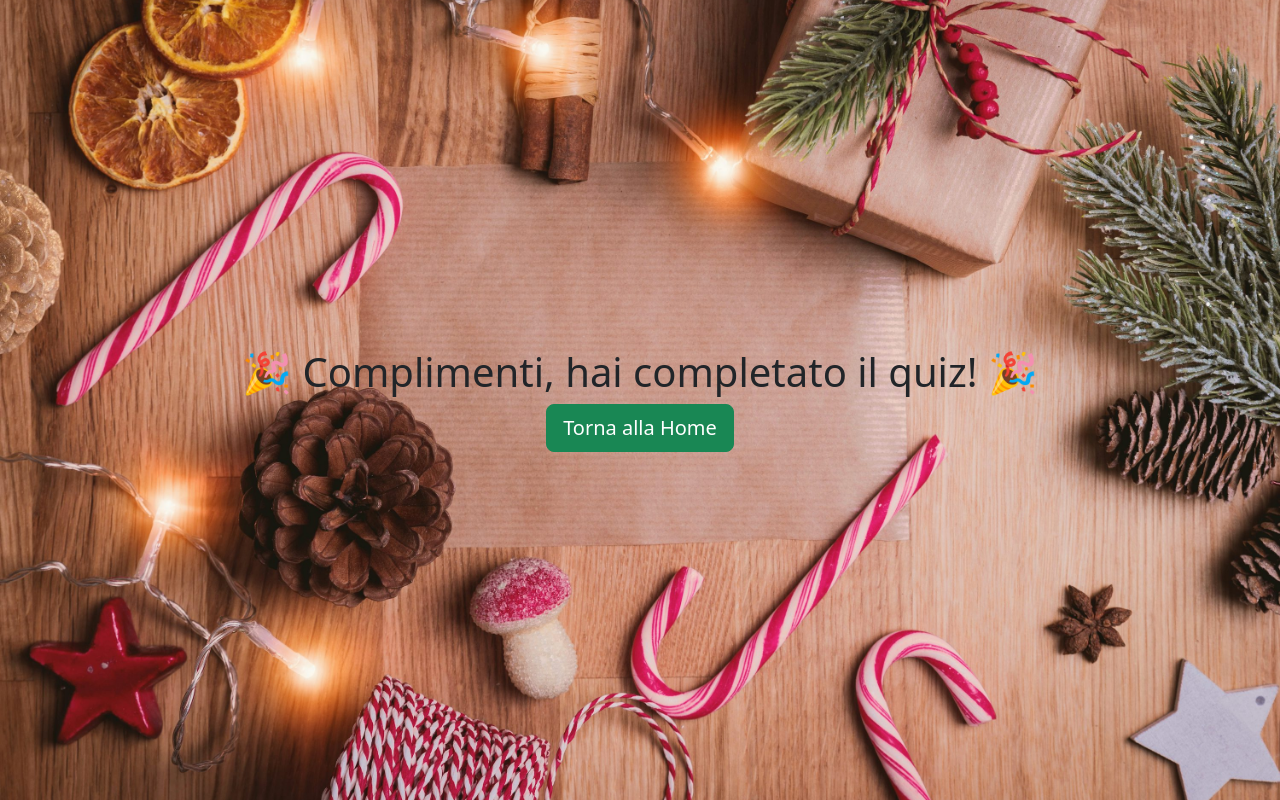
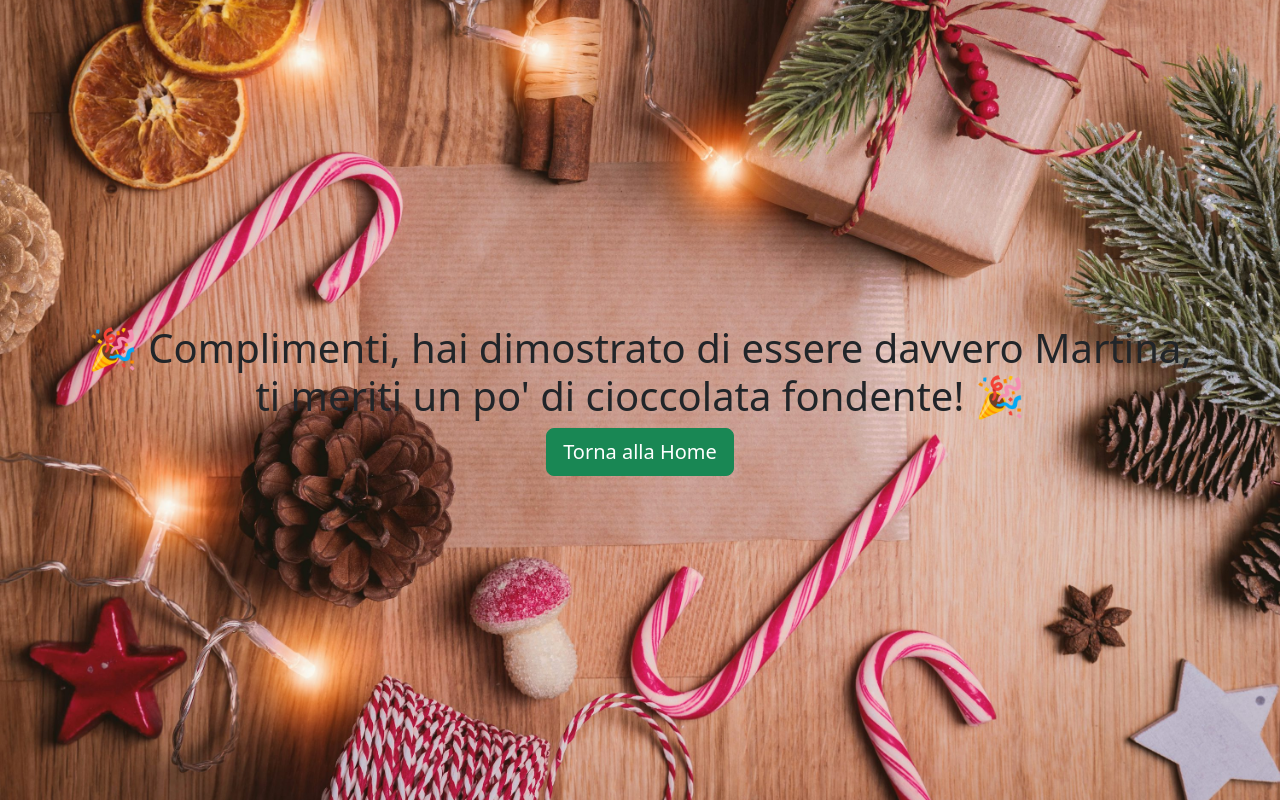
Before and after one commit to MaurizioCr/regalomartina1, a React (Create React App) app: page /success in a window 1280 px wide. Built offline with nearby package versions, Linux system fonts and the light colour scheme.

Commit message:
edit testo

```diff
--- a/src/Components/Success.jsx
+++ b/src/Components/Success.jsx
@@ -19,7 +19,7 @@ const Success = () => {
       <Container>
         <Row>
           <Col>
-            <h1>🎉 Complimenti, hai completato il quiz! 🎉</h1>
+            <h1>🎉 Complimenti, hai dimostrato di essere davvero Martina, ti meriti un po' di cioccolata fondente! 🎉</h1>
             <Button onClick={() => navigate("/")} variant="success" size="lg">
               Torna alla Home
             </Button>
```
